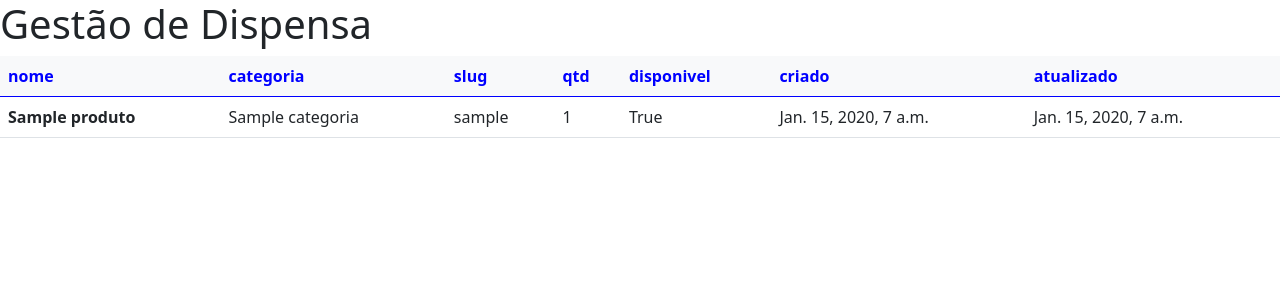
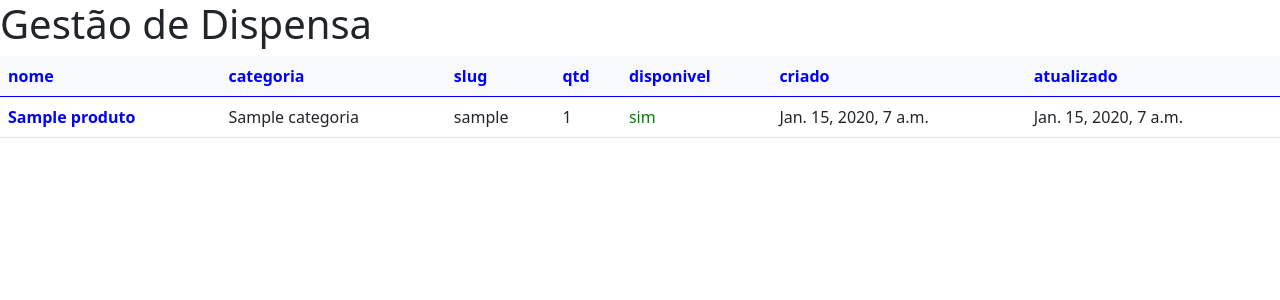
Before and after one commit to Rafael-Arkeo/Gest-o_dispensa, a Django app: page / in a window 1280 px wide. Shown: the top 300 px of the page. Run offline with Django 3.2, Linux system fonts and the light colour scheme; tables that the repository leaves empty hold one stand-in row (values such as "Sample post").

Commit message:
corringindo erro do slug

```diff
--- a/produtos/models.py
+++ b/produtos/models.py
@@ -18,7 +18,7 @@ class Categoria(models.Model):
 class Produto(models.Model):
     categoria = models.ForeignKey(Categoria, related_name="Produto", on_delete=models.CASCADE)
     nome = models.CharField(max_length=250, null=False, blank=False, unique=True,)
-    slug = AutoSlugField(unique=True, always_update=False, populate_from="nome")
+    slug = AutoSlugField(unique=True, always_update=True, populate_from="nome")
     qtd = models.PositiveIntegerField()
     disponivel = models.BooleanField(default=True)
     criado = models.DateTimeField(auto_now_add=True)
--- a/produtos/views.py
+++ b/produtos/views.py
@@ -4,5 +4,5 @@ from .admin import ProdutoAdmin
 
 def home(request):
     prod = Produto.objects.all()
-    prod_list = ProdutoAdmin.list_display
-    return render(request, 'home.html', {'prod': prod, 'prod_list': prod_list})
+    index = ProdutoAdmin.list_display
+    return render(request, 'home.html', {'prod': prod, 'index': index})
--- a/templates/home.html
+++ b/templates/home.html
@@ -16,19 +16,23 @@
     <table class="table   table-hover">
         <thead class="table-light">
             <tr>
-                {%for prod in prod_list%}
-                    <th scope="col" style="color:blue;">{{prod}}</th>
+                {%for iten in index%}
+                    <th scope="col" style="color:blue;">{{iten}}</th>
                 {%endfor%}
             </tr>
         </thead>
         <tbody>
         {%for prod in prod%}
             <tr>
-                <th scope="row">{{prod.nome}}</th>
+                <th scope="row" style="color:blue;">{{prod.nome}}</th>
                 <td>{{prod.categoria}}</td>
                 <td>{{prod.slug}}</td>
                 <td>{{prod.qtd}}</td>
-                <td>{{prod.disponivel}}</td>
+                {% if prod.disponivel%}
+                    <td style="color:green;">sim</td>
+                {%else%}
+                    <td style="color:red;">não</td>
+                {%endif%}
                 <td>{{prod.criado}}</td>
                 <td>{{prod.atualizado}}</td>
 
```
